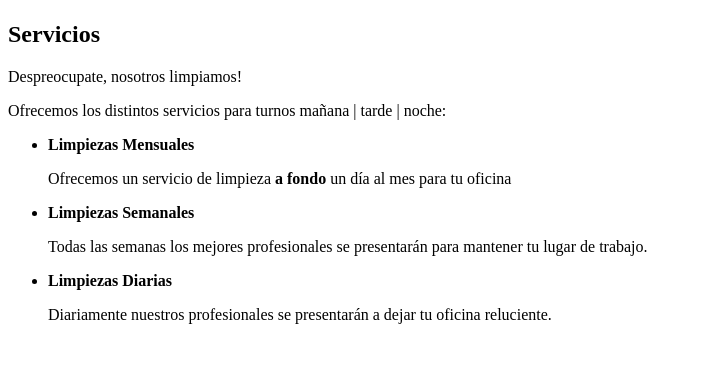
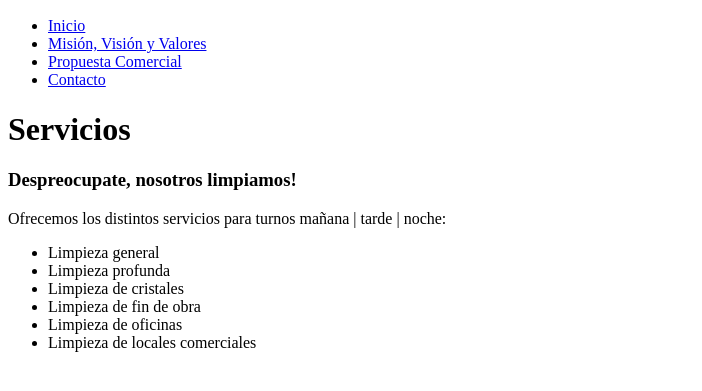
Before and after one commit to soutolucianab/SOUTO-LUCIANA---Dise-o-y-Desarrollo-Web, a plain HTML site: page Ingregrador-UVA1/servicios.html in a window 1280 px wide. Shown: the part 365-756 px from the top of the page, without its empty margins (0-702 px from the left). Drawn offline with Linux system fonts and the light colour scheme.

Commit message:
Update servicios.html

```diff
--- a/Ingregrador-UVA1/servicios.html
+++ b/Ingregrador-UVA1/servicios.html
@@ -11,17 +11,29 @@
         <h4>Servicios de Limpieza en Argentina</h4>
         <img src="logo.jpg" alt="Logotipo" style="width: 200px; height: auto;">
     </header>
+
+    <nav>
+        <ul>
+            <li><a href="index.html">Inicio </a></li>
+            <li><a href="mision.html">Misión, Visión y Valores </a></li>
+            <li><a href="propuesta.html">Propuesta Comercial </a></li>
+            <li><a href="contacto.html">Contacto </a></li>
+        </ul>
+
+    </nav>
+
+
     <main>
-        <h2>Servicios</h2>
-        <p>Despreocupate, nosotros limpiamos!</p>
+        <h1>Servicios</h1>
+        <h3>Despreocupate, nosotros limpiamos!</h3>
         <p>Ofrecemos los distintos servicios para turnos mañana | tarde | noche: </p>
             <ul>
-                <li><b>Limpiezas Mensuales</b></li>
-                <p>Ofrecemos un servicio de limpieza <b>a fondo</b> un día al mes para tu oficina</p>
-                <li><b>Limpiezas Semanales</b></li>
-                <p>Todas las semanas los mejores profesionales se presentarán para mantener tu lugar de trabajo.</p>
-                <li><b>Limpiezas Diarias</b></li>
-                <p>Diariamente nuestros profesionales se presentarán a dejar tu oficina reluciente.</p>
+                <li>Limpieza general</li>
+                <li>Limpieza profunda</li>
+                <li>Limpieza de cristales</li>
+                <li>Limpieza de fin de obra</li>
+                <li>Limpieza de oficinas</li>
+                <li>Limpieza de locales comerciales</li>
             </ul>
     </main>
 </body>
```
